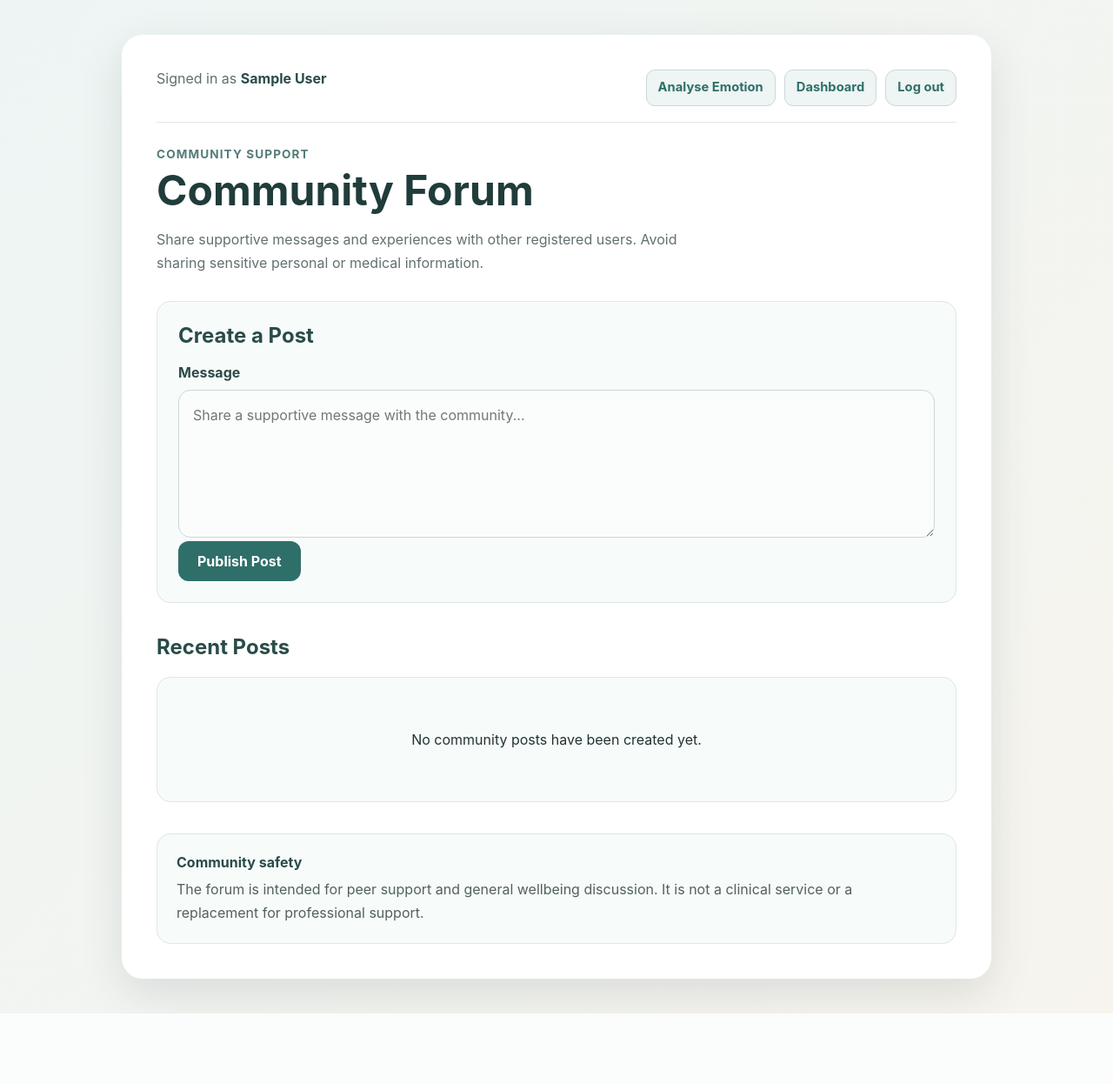
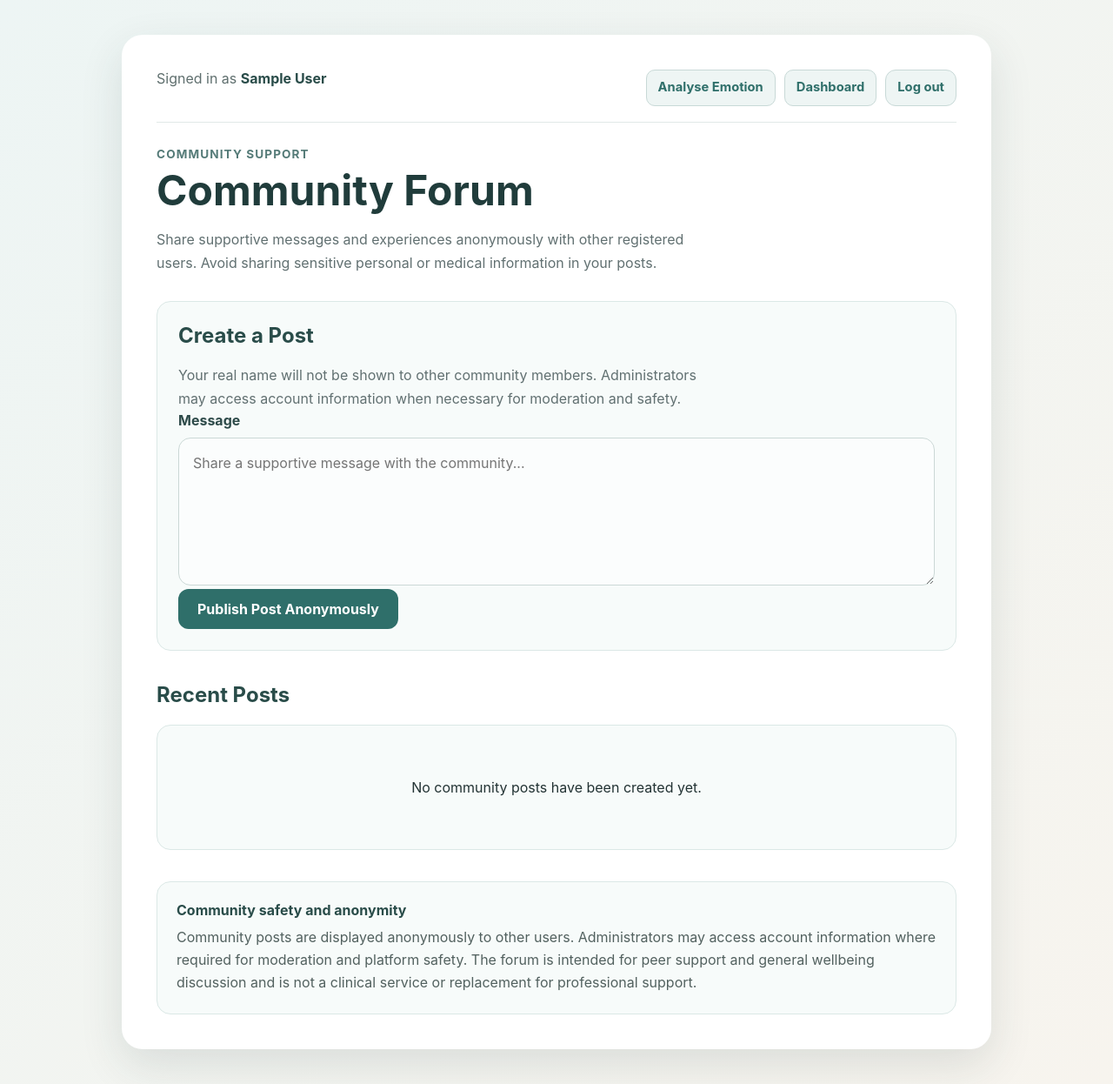
Before and after one commit to presidesg-lgtm/emotional-wellbeing-system, a Flask app: page /forum in a window 1280 px wide. Shown: the whole page at 87% size. Before the commit the page ends 1165 px from the top, so only its background shows below. Run offline with Flask 3, Linux system fonts and the light colour scheme; the visitor is signed in with stand-in values (Sample User, id 1); data that the repository does not hold is empty.

Commit message:
Make community forum anonymous to normal users

```diff
--- a/app/repositories/forum_repository.py
+++ b/app/repositories/forum_repository.py
@@ -38,8 +38,12 @@ def create_forum_post(
 
 def get_visible_forum_posts():
     """
-    Return forum posts that have not been hidden
-    by an administrator.
+    Return visible forum posts for the normal-user community view.
+
+    Real author names are deliberately excluded so that
+    forum participation remains anonymous to other users.
+    The user ID is retained only so the interface can identify
+    whether a post belongs to the currently signed-in user.
     """
 
     connection = get_database_connection()
@@ -52,8 +56,7 @@ def get_visible_forum_posts():
             fp.user_id,
             fp.content,
             fp.created_at,
-            fp.updated_at,
-            u.full_name AS author_name
+            fp.updated_at
         FROM forum_posts fp
         JOIN users u
             ON u.id = fp.user_id
--- a/app/templates/forum.html
+++ b/app/templates/forum.html
@@ -23,6 +23,7 @@
         <section class="analysis-card dashboard-card">
 
             <div class="user-bar">
+
                 <span>
                     Signed in as
                     <strong>
@@ -31,6 +32,7 @@
                 </span>
 
                 <div class="user-actions">
+
                     <a
                         href="{{ url_for('index') }}"
                         class="secondary-link-button"
@@ -56,6 +58,7 @@
                             Log out
                         </button>
                     </form>
+
                 </div>
             </div>
 
@@ -64,16 +67,19 @@
             %}
                 {% if messages %}
                     {% for category, message in messages %}
+
                         <div
                             class="message {{ category }}-message"
                         >
                             {{ message }}
                         </div>
+
                     {% endfor %}
                 {% endif %}
             {% endwith %}
 
             <div class="heading-group">
+
                 <p class="eyebrow">
                     Community Support
                 </p>
@@ -84,9 +90,11 @@
 
                 <p class="intro-text">
                     Share supportive messages and experiences
-                    with other registered users. Avoid sharing
-                    sensitive personal or medical information.
+                    anonymously with other registered users.
+                    Avoid sharing sensitive personal or medical
+                    information in your posts.
                 </p>
+
             </div>
 
             <section class="forum-compose-section">
@@ -94,6 +102,13 @@
                 <h2>
                     Create a Post
                 </h2>
+
+                <p class="intro-text">
+                    Your real name will not be shown to other
+                    community members. Administrators may access
+                    account information when necessary for
+                    moderation and safety.
+                </p>
 
                 <form method="post">
 
@@ -111,7 +126,7 @@
                     ></textarea>
 
                     <button type="submit">
-                        Publish Post
+                        Publish Post Anonymously
                     </button>
 
                 </form>
@@ -121,9 +136,11 @@
             <section class="forum-posts-section">
 
                 <div class="section-heading">
+
                     <h2>
                         Recent Posts
                     </h2>
+
                 </div>
 
                 {% if posts %}
@@ -137,13 +154,21 @@
                                 <div class="forum-post-heading">
 
                                     <div>
+
                                         <p class="result-label">
                                             Community Post #{{ post.id }}
                                         </p>
 
                                         <h3>
-                                            {{ post.author_name }}
+
+                                            {% if post.user_id == session.get("user_id") %}
+                                                You
+                                            {% else %}
+                                                Community Member
+                                            {% endif %}
+
                                         </h3>
+
                                     </div>
 
                                     <span class="forum-post-date">
@@ -177,7 +202,7 @@
                                 {% else %}
 
                                     <span class="current-account-label">
-                                        Your post
+                                        Your post — anonymous to other users
                                     </span>
 
                                 {% endif %}
@@ -191,9 +216,11 @@
                 {% else %}
 
                     <div class="empty-history">
+
                         <p>
                             No community posts have been created yet.
                         </p>
+
                     </div>
 
                 {% endif %}
@@ -201,15 +228,21 @@
             </section>
 
             <div class="admin-notice">
+
                 <strong>
-                    Community safety
+                    Community safety and anonymity
                 </strong>
 
                 <p>
-                    The forum is intended for peer support and general
-                    wellbeing discussion. It is not a clinical service
-                    or a replacement for professional support.
+                    Community posts are displayed anonymously to
+                    other users. Administrators may access account
+                    information where required for moderation and
+                    platform safety. The forum is intended for peer
+                    support and general wellbeing discussion and is
+                    not a clinical service or replacement for
+                    professional support.
                 </p>
+
             </div>
 
         </section>
```
Also changed, not shown: 3 other files.
